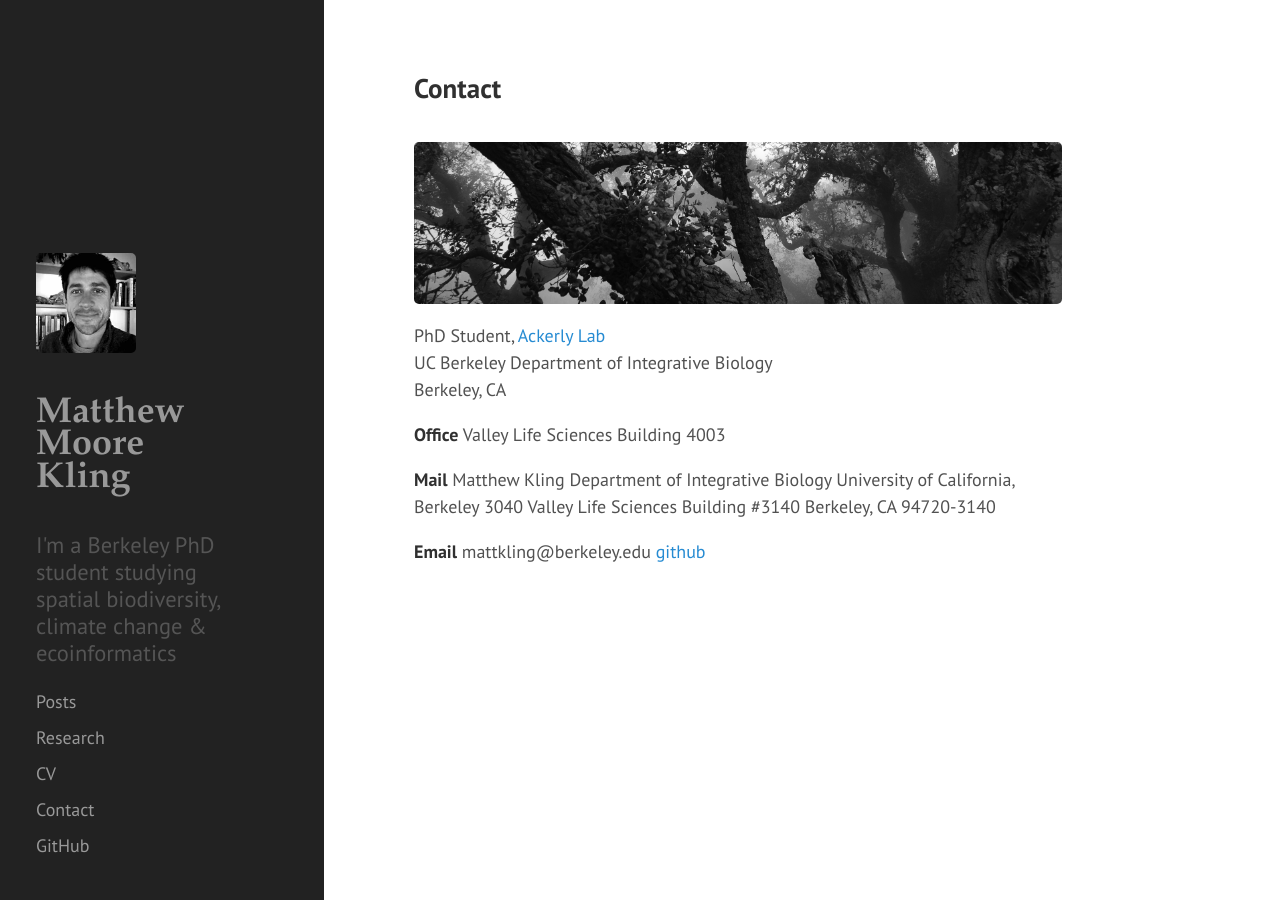
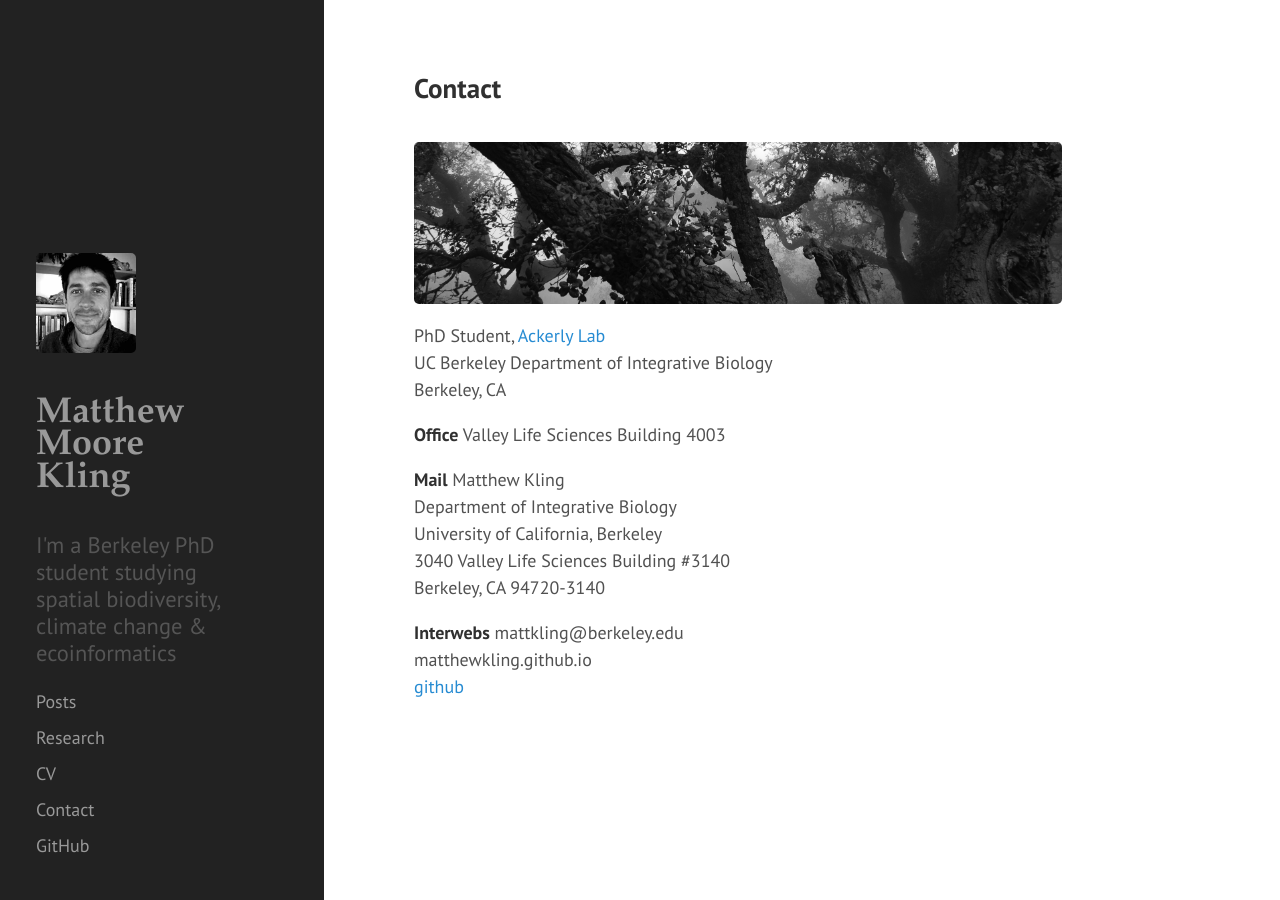
Before and after one commit to matthewkling/matthewkling.github.io, a Jekyll site: the page built from contact.md, in a window 1280 px wide. Built offline with Jekyll 4.4.1, drawn with Linux system fonts in a browser that asks for light colours.

Commit message:
update contact

```diff
--- a/contact.md
+++ b/contact.md
@@ -13,12 +13,13 @@ Berkeley, CA
 Valley Life Sciences Building 4003 <br>
 
 **Mail**
-Matthew Kling
-Department of Integrative Biology
-University of California, Berkeley
-3040 Valley Life Sciences Building #3140
-Berkeley, CA 94720-3140
+Matthew Kling <br>
+Department of Integrative Biology <br>
+University of California, Berkeley <br>
+3040 Valley Life Sciences Building #3140 <br>
+Berkeley, CA 94720-3140 <br>
 
-**Email**
-mattkling@berkeley.edu
-[github](https://github.com/matthewkling)
+**Interwebs**
+mattkling@berkeley.edu <br>
+matthewkling.github.io <br>
+[github](https://github.com/matthewkling) <br>
```
